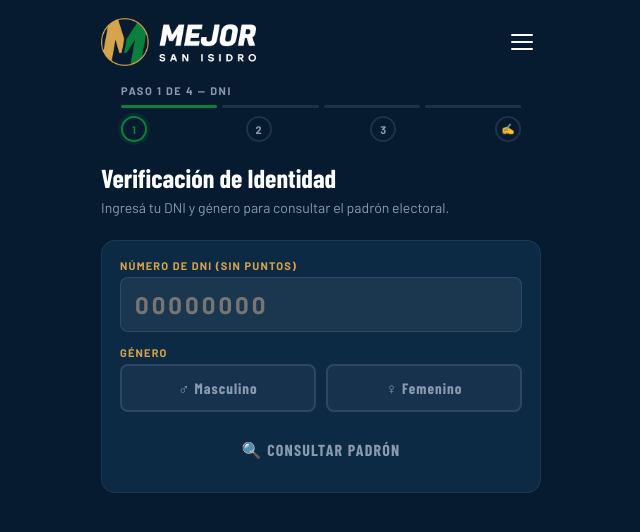
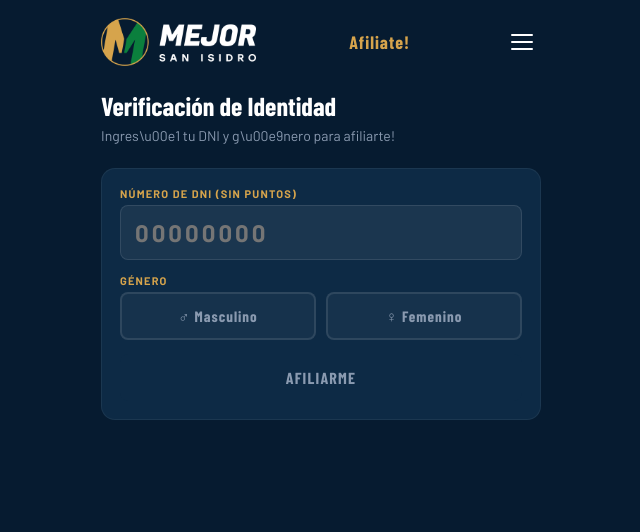
Before and after one commit to rolive86/mejor-san-isidro, a Next.js app: page / in a window 1280 px wide. Shown: the top 532 px of the page, without its empty margins (319-959 px from the left). Built offline with nearby package versions, Linux system fonts and the light colour scheme.

Commit message:
textos afiliacion + afiliate en header

```diff
--- a/app/page.js
+++ b/app/page.js
@@ -300,7 +300,7 @@ function Step1({ onNext }) {
     <div className="screen">
       <div style={{ marginBottom: 22 }}>
         <h2 style={{ fontFamily: "'Barlow Condensed',sans-serif", fontSize: 26, fontWeight: 700, marginBottom: 4 }}>Verificación de Identidad</h2>
-        <p style={{ fontSize: 14, color: C.gray, lineHeight: 1.5 }}>Ingresá tu DNI y género para consultar el padrón electoral.</p>
+        <p style={{ fontSize: 14, color: C.gray, lineHeight: 1.5 }}>Ingres\u00e1 tu DNI y g\u00e9nero para afiliarte!</p>
       </div>
 
       <Card>
@@ -336,7 +336,7 @@ function Step1({ onNext }) {
 
         <Btn onClick={verify} disabled={!ready}
           style={{ width: '100%', display: 'flex', alignItems: 'center', justifyContent: 'center', gap: 8 }}>
-          {loading ? <><Spinner /> Consultando padrón…</> : '🔍 Consultar Padrón'}
+          {loading ? <><Spinner /> Consultando padr\u00f3n\u2026</> : 'Afiliarme'}
         </Btn>
       </Card>
     </div>
@@ -693,9 +693,9 @@ export default function App() {
         <div style={{ background: C.navy, padding: '18px 20px 0', position: 'sticky', top: 0, zIndex: 10 }}>
           <div style={{ display: 'flex', alignItems: 'center', justifyContent: 'space-between', marginBottom: done ? 0 : 4 }}>
             <img src="/logo.png" alt="MEJOR San Isidro" style={{ height: 48, width: 'auto', objectFit: 'contain' }} />
+            <span style={{ fontFamily: "'Barlow Condensed',sans-serif", fontSize: 18, fontWeight: 700, color: '#d6a44c', letterSpacing: '1px' }}>Afiliate!</span>
             <HamburgerMenu />
           </div>
-          {!done && <ProgressBar step={step} />}
         </div>
 
         {/* Content */}
```
